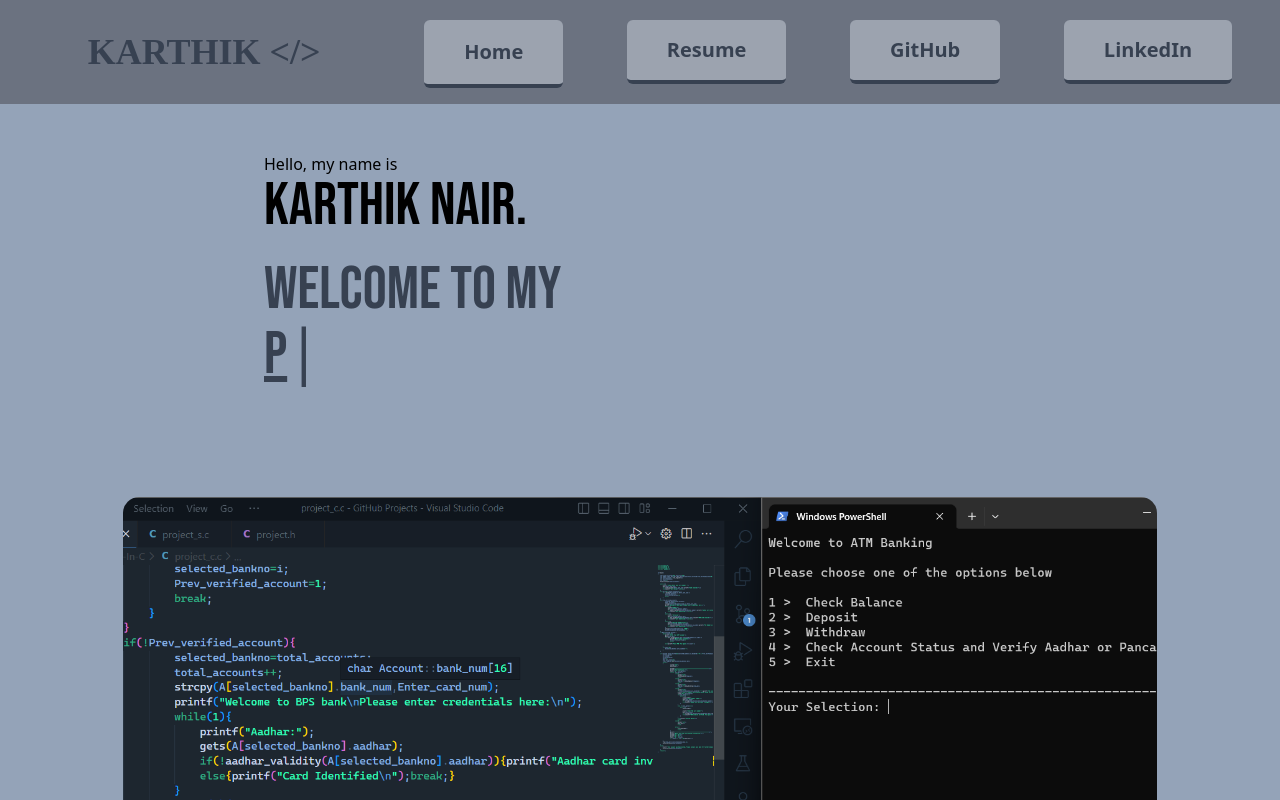
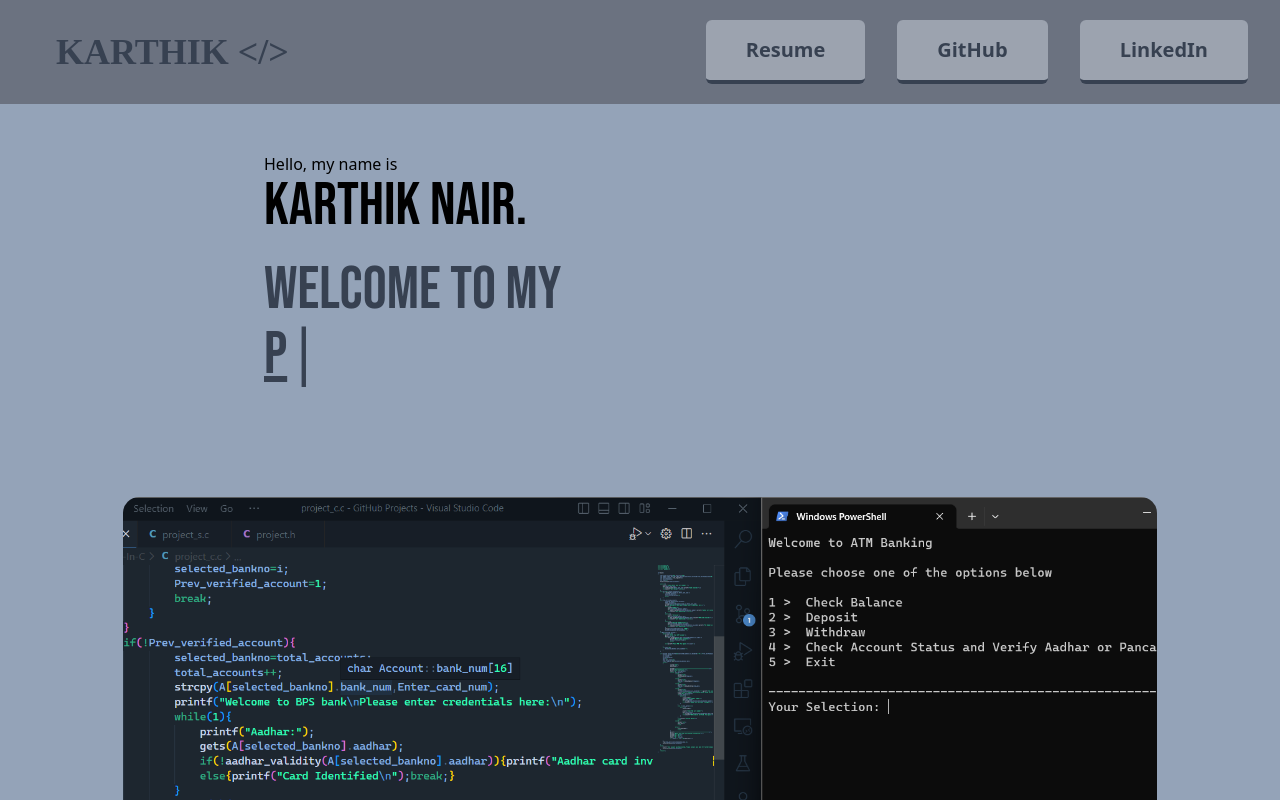
Before and after one commit to K4RTH1CC/myPortfolio, a Next.js app: page / in a window 1280 px wide. Shown: the top 800 px of the page. Built offline with nearby package versions, Linux system fonts and the light colour scheme; a web font is replaced by a local one.

Commit message:
changed nav bar

```diff
--- a/layouts/TopNavLayout.js
+++ b/layouts/TopNavLayout.js
@@ -1,25 +1,22 @@
 import { Fragment } from "react";
-import { useRouter } from "next/router";
 import Link from "next/link";
 
 function TopNavLayout() {
-  const router = useRouter();
   return (
     <Fragment>
-      <nav className="w-full top-0 fixed z-50">
-        <div className="bg-gray-500 p-4 flex justify-around">
-          <span className="text-gray-700 font-extrabold text-4xl font-header pl-10 pr-10 pt-4 pb-4">
+      <nav className="w-full top-0 fixed z-50 flex justify-normal">
+        <div className="bg-gray-500 p-4 flex justify-start w-1/3">
+          <span className="text-gray-700 font-extrabold text-4xl font-header pl-10 pr-10 pt-4 pb-4 float-left">
             KARTHIK {'<'}/{'>'}
           </span>
-          <button className="hover:bg-slate-400 text-gray-700 font-extrabold text-xl mt-1 rounded-md bg-gray-400 pl-10 pr-10 pt-4 pb-4 border-b-4 border-gray-700 duration-500 onClick={()=>router.push('/')}">
-            Home
-          </button>
+        </div>
+        <div className="bg-gray-500 p-4 flex justify-end w-2/3">
           <Link
             href="https://drive.google.com/file/d/1bWxKaFBVH05OtUGyWRFJSYLDDLkEniQK/view?usp=share_link"
             passHref={true}
             target="_blank"
           >
-            <button className="hover:bg-slate-400 text-gray-700 font-extrabold text-xl mt-1 rounded-md bg-gray-400 pl-10 pr-10 pt-4 pb-4 border-b-4 duration-500 border-gray-700">
+            <button className="hover:bg-slate-400 text-gray-700 font-extrabold text-xl mt-1 rounded-md bg-gray-400 pl-10 pr-10 pt-4 pb-4 border-b-4 duration-500 border-gray-700 mx-4">
               Resume
             </button>
           </Link>
@@ -28,7 +25,7 @@ function TopNavLayout() {
             passHref={true}
             target="_blank"
           >
-            <button className="hover:bg-slate-400 text-gray-700 font-extrabold text-xl mt-1 rounded-md bg-gray-400 pl-10 pr-10 pt-4 pb-4 border-b-4 duration-500 border-gray-700">
+            <button className="hover:bg-slate-400 text-gray-700 font-extrabold text-xl mt-1 rounded-md bg-gray-400 pl-10 pr-10 pt-4 pb-4 border-b-4 duration-500 border-gray-700 mx-4">
               GitHub
             </button>
           </Link>
@@ -37,7 +34,7 @@ function TopNavLayout() {
             passHref={true}
             target="_blank"
           >
-            <button className="hover:bg-slate-400 text-gray-700 font-extrabold text-xl mt-1 rounded-md bg-gray-400 pl-10 pr-10 pt-4 pb-4 border-b-4 duration-500 border-gray-700">
+            <button className="hover:bg-slate-400 text-gray-700 font-extrabold text-xl mt-1 rounded-md bg-gray-400 pl-10 pr-10 pt-4 pb-4 border-b-4 duration-500 border-gray-700 mx-4">
               LinkedIn
             </button>
           </Link>
--- a/styles/global.css
+++ b/styles/global.css
@@ -563,8 +563,17 @@ video {
   z-index: 50;
 }
 
+.float-left{
+  float: left;
+}
+
 .m-auto{
   margin: auto;
+}
+
+.mx-4{
+  margin-left: 1rem;
+  margin-right: 1rem;
 }
 
 .ml-6{
@@ -603,8 +612,16 @@ video {
   max-height: 800;
 }
 
+.w-1\/3{
+  width: 33.333333%;
+}
+
 .w-10\/12{
   width: 83.333333%;
+}
+
+.w-2\/3{
+  width: 66.666667%;
 }
 
 .w-full{
@@ -633,12 +650,20 @@ video {
   cursor: pointer;
 }
 
+.justify-normal{
+  justify-content: normal;
+}
+
+.justify-start{
+  justify-content: flex-start;
+}
+
+.justify-end{
+  justify-content: flex-end;
+}
+
 .justify-center{
   justify-content: center;
-}
-
-.justify-around{
-  justify-content: space-around;
 }
 
 .rounded-full{
```
